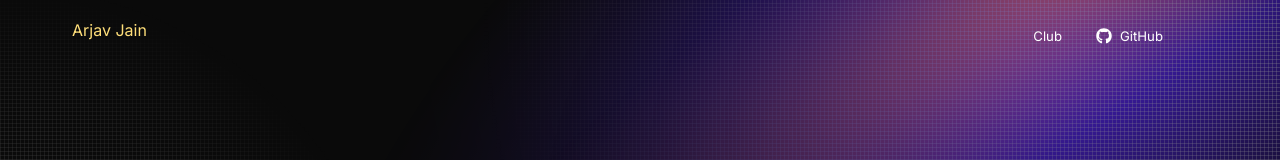
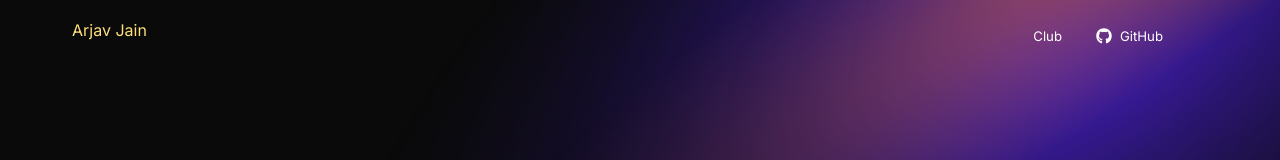
Before and after one commit to arjav0703/site, a Next.js app: page / in a window 1280 px wide. Shown: the top 160 px of the page. Built offline with nearby package versions, Linux system fonts and the light colour scheme; grey boxes are pictures that could not be loaded.

Commit message:
fix cdn issue

```diff
--- a/next.config.mjs
+++ b/next.config.mjs
@@ -24,7 +24,7 @@ const nextConfig = {
       },
       {
         protocol: 'https',
-        hostname: 'cdn.kobo.com',
+        hostname: 'cloud-1qoy5372h-hack-club-bot.vercel.app',
       },
     ],
   },
--- a/src/app/components/Mybooks.tsx
+++ b/src/app/components/Mybooks.tsx
@@ -5,7 +5,7 @@ import React from "react";
 
 const book1 = {
     name:"What's your Dream",
-    photo:'https://cdn.kobo.com/book-images/387d7ca7-e849-4116-bfc1-67a6bd362ab1/1200/1200/False/what-s-your-dream-1.jpg'
+    photo:'https://cloud-1qoy5372h-hack-club-bot.vercel.app/09781473565425.jpg'
 }
 
 const book2 = {
--- a/src/app/layout.tsx
+++ b/src/app/layout.tsx
@@ -132,12 +132,7 @@ export default function RootLayout({
                         y: 48,
                       }}
                       position="absolute"
-                      grid={{
-                        display: true,
-                        width: "0.25rem",
-                        color: "neutral-alpha-medium",
-                        height: "0.25rem",
-                      }}
+
                     />
                     <Background
                       mask={{
@@ -175,13 +170,7 @@ export default function RootLayout({
                         colorStart: "brand-solid-strong",
                         colorEnd: "static-transparent",
                       }}
-                      grid={{
-                        display: true,
-                        opacity: 100,
-                        width: "0.25rem",
-                        color: "neutral-alpha-medium",
-                        height: "0.25rem",
-                      }}
+
                     />
           {children}
         </Column>
```
